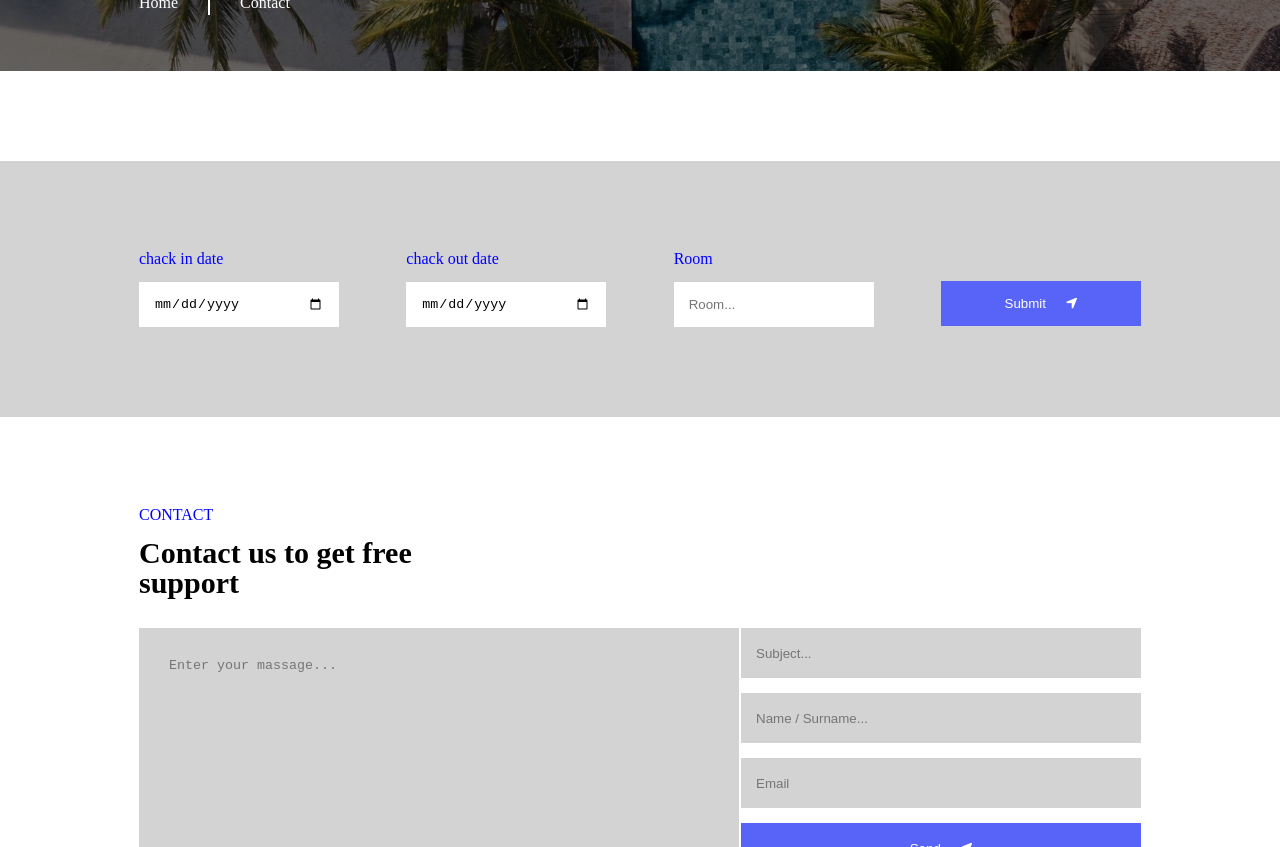
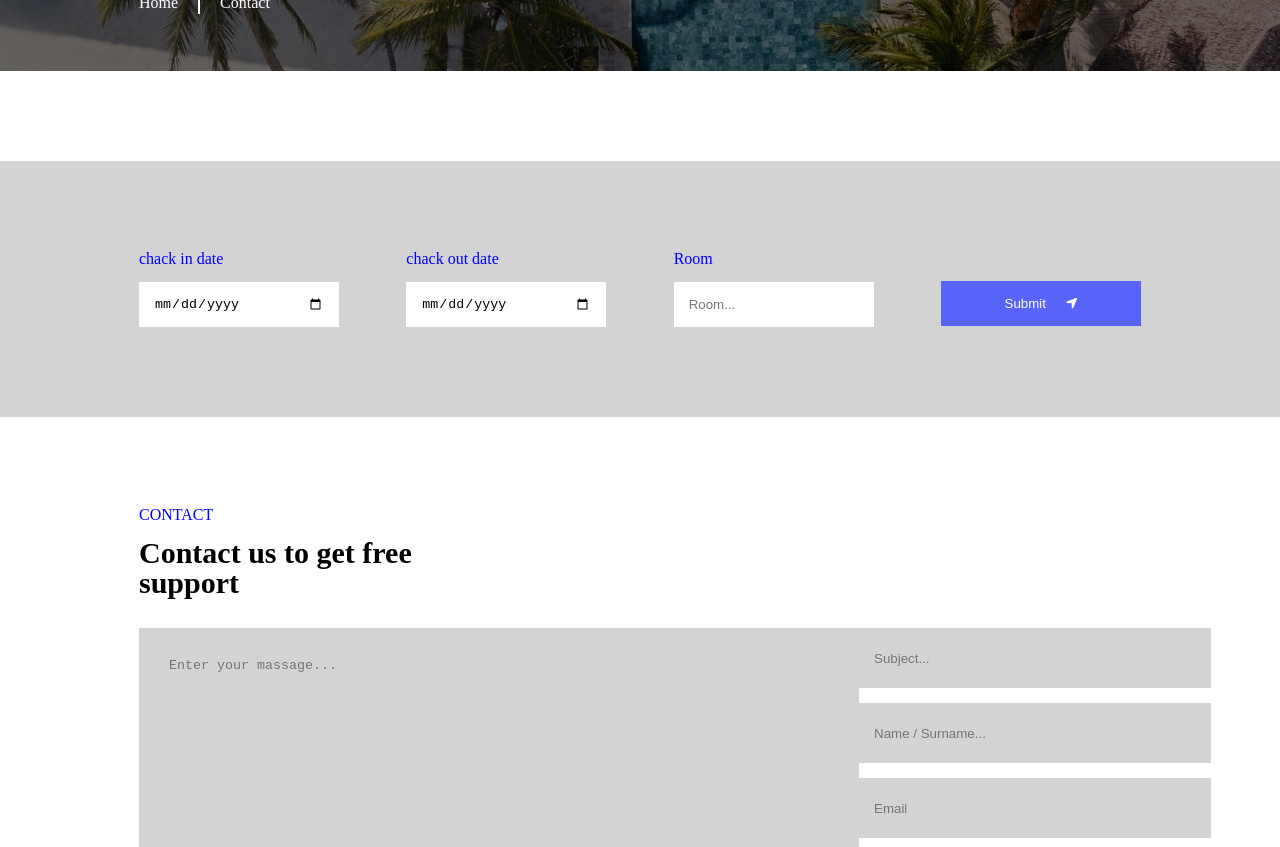
Before and after one commit to Ekaterine5/lesson-10-form, a plain HTML site: page index.html in a window 1280 px wide. Shown: the part 253-1100 px from the top of the page. Drawn offline with Linux system fonts and the light colour scheme.

Commit message:
add details

```diff
--- a/css/style.css
+++ b/css/style.css
@@ -54,7 +54,9 @@
     margin-top: 145px;
     margin-left: 139px;
     font-size: 42px;
+    font-style: ;
     color: #FFFFFF;
+    letter-spacing: 3px;
 }
 .fa-bars {
     color: aliceblue;
@@ -72,13 +74,14 @@
 }
 .header-text {
     color: #FFFFFF;
+
 }
 .divider {
     width: 2px;
-    height: 20px;
+    height: 19px;
     background-color: #FFFFFF;
-    margin-left: 30px;
-    margin-right: 30px;
+    margin-left: 20px;
+    margin-right: 20px;
 }
 
 /* section */
@@ -137,16 +140,16 @@
 
 
 .input2-block {
-    width: 400px;
-    height: 50px;
+    width: 352px;
+    height: 60px;
     margin-bottom: 15px;
     padding: 15px;
     border: none;
     background-color: lightgray;
 }
 .textarea-block {
-    width: 600px;
-    height: 250px;
+    width: 720px;
+    height: 288px;
     border: none;
     resize: none;
     background-color: lightgray;
@@ -163,14 +166,14 @@
     margin-right: 139px;
 }
 .button2-block {
-    width: 400px;
-    height: 50px;
+    width: 352px;
+    height: 60px;
     background-color: #5863F8;
     color: #FFFFFF;
     border: none;
 }
 .form-text {
-    width: 300px;
+    width: 331px;
     margin-left: 139px;
     margin-bottom: 30px;
 }
```
